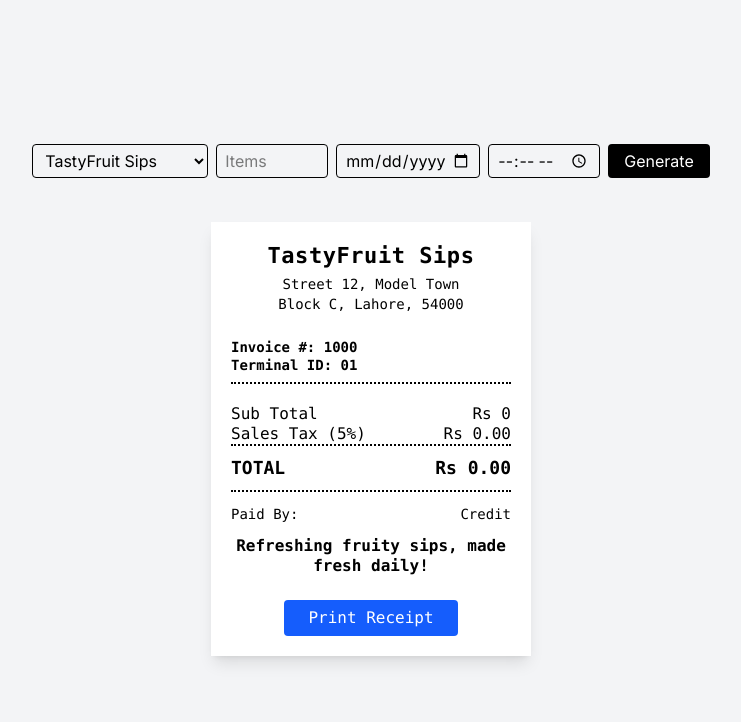
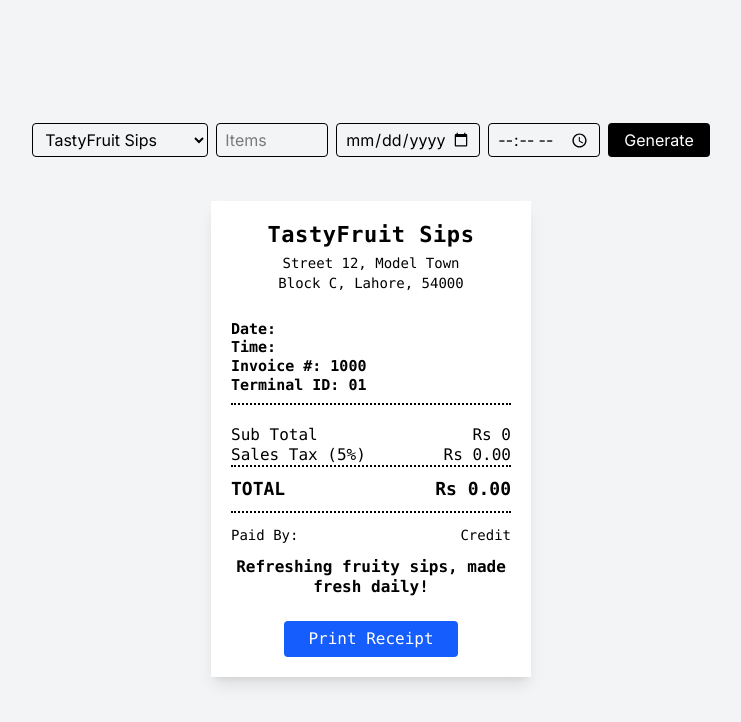
Before and after one commit to umayrrnaqvi/receipt-waitrose, a Next.js app: page /multi-shakes in a window 1280 px wide. Shown: the top 722 px of the page, without its empty margins (269-1010 px from the left). Built offline with nearby package versions, Linux system fonts and the light colour scheme.

Commit message:
fix date time

```diff
--- a/app/multi-shakes/page.jsx
+++ b/app/multi-shakes/page.jsx
@@ -206,8 +206,9 @@ const Receipt = () => {
                 </div>
 
                 {/* Transaction Info */}
-                <div className="text-[14px] border-b-2 font-bold border-dotted mt-2 pb-2 whitespace-pre-line">
-                    {formatDate(date)} {formatTime(time)}
+                <div className="text-[15px] border-b-2 font-bold border-dotted mt-2 pb-2 whitespace-pre-line">
+                    {"\n"}Date:{formatDate(date)}
+                    {"\n"}Time:   {formatTime(time)}
                     {"\n"}Invoice #: {invoiceNo}
                     {"\n"}Terminal ID: {terminalId}
                 </div>
```
